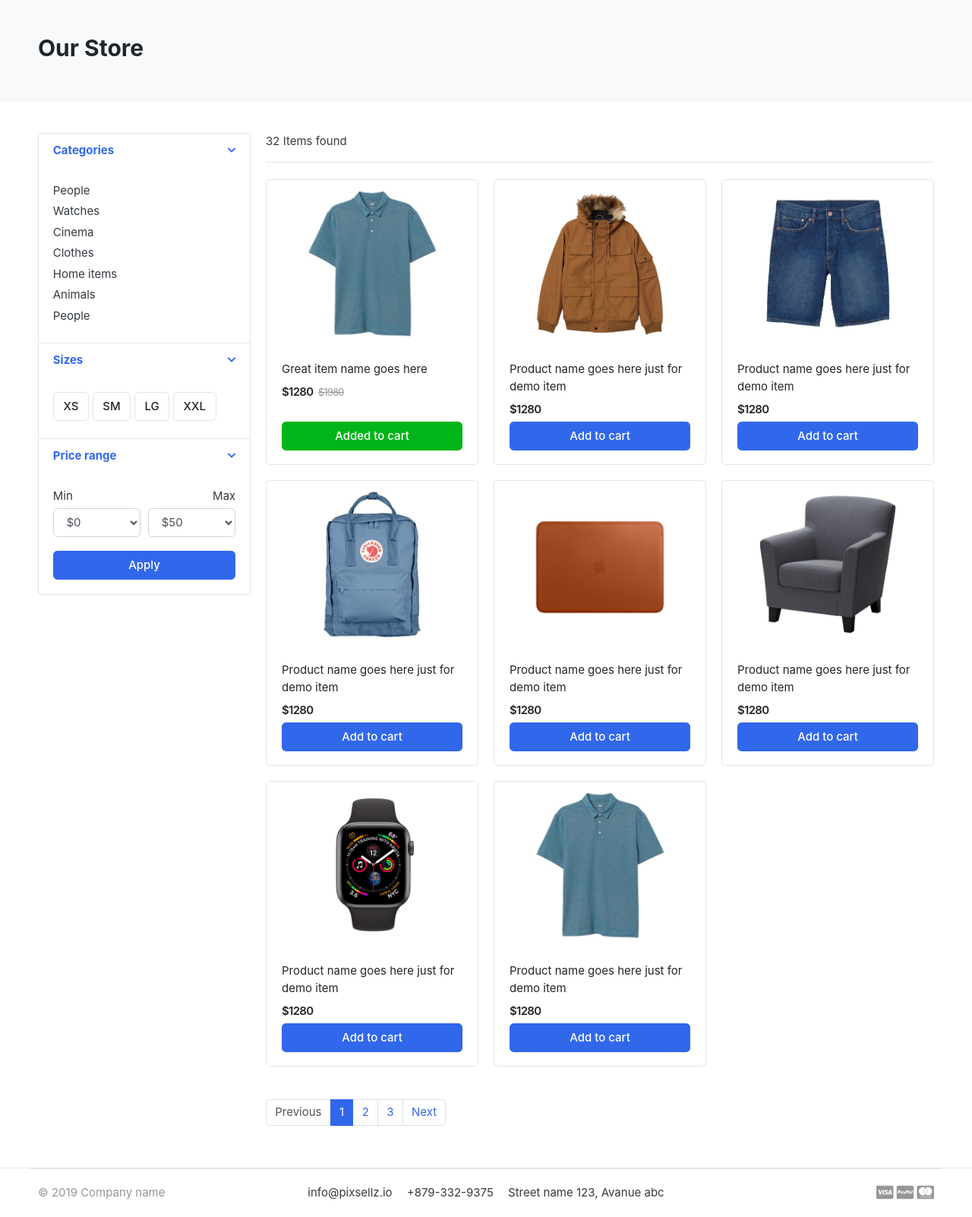
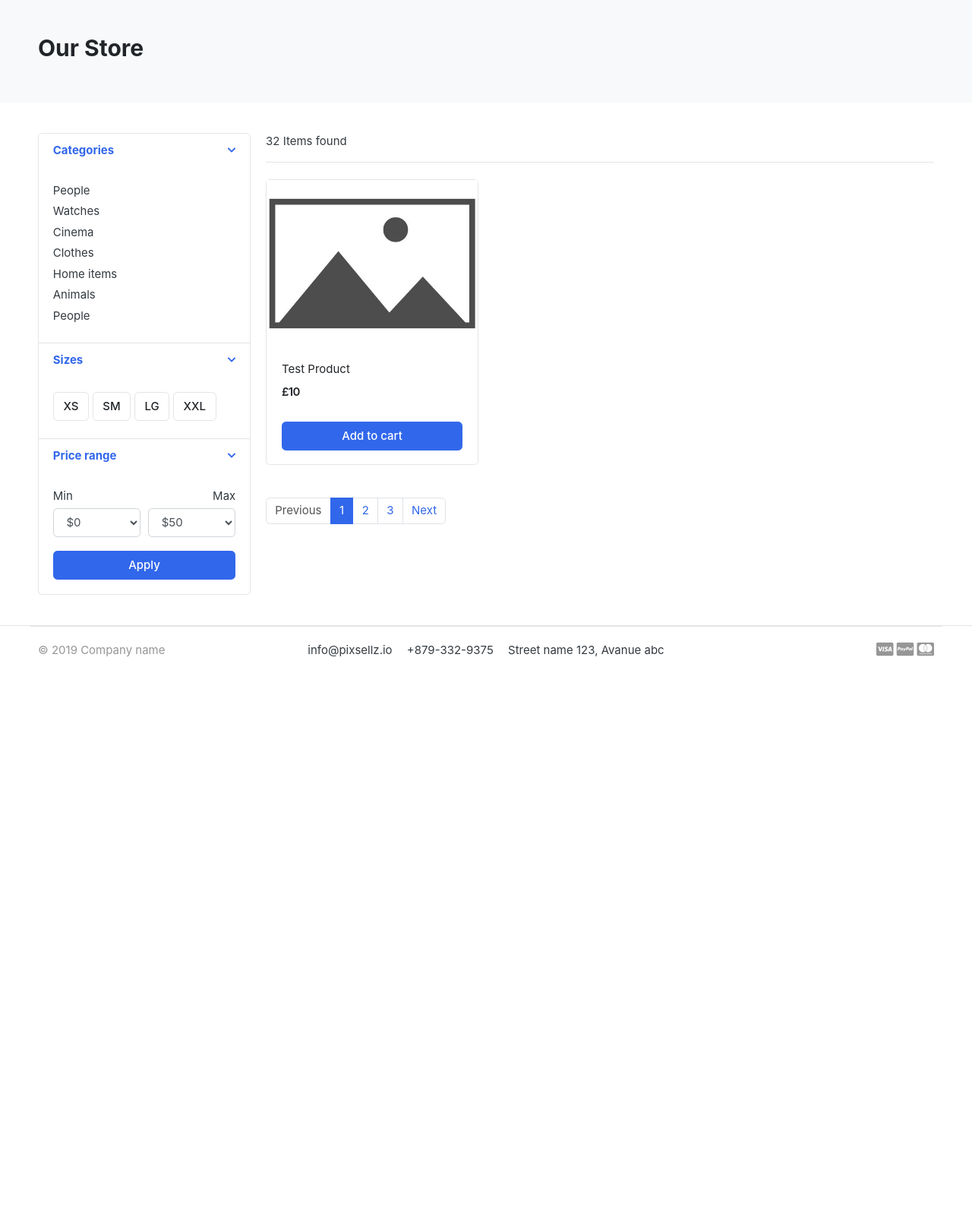
Before and after one commit to jayc595/InfiniteShopper, a Django app: template templates/store/store.html in a window 1280 px wide. Shown: the part 119-1721 px from the top of the page at 76% size. After the commit the page ends 984 px from the top, so only its background shows below. Run offline with Django 4.2, Linux system fonts and the light colour scheme; the template is opened without the code that fills it: values that come from a table or form of the project are taken from there, others are empty; data comes from the database, SQL or seed files in the repository; parts of the project's set-up code (start-up, migrations or seed data) failed here and were passed over; some libraries are stand-ins or nearby versions; some web fonts are replaced.

Commit message:
adds products to store page

```diff
--- a/templates/store/store.html
+++ b/templates/store/store.html
@@ -129,151 +129,27 @@
 </header><!-- sect-heading -->
 
 <div class="row">
+	{% for product in products %}
 	<div class="col-md-4">
 		<figure class="card card-product-grid">
 			<div class="img-wrap">
 
-				<img src="images/items/1.jpg">
+				<img src="{{ product.product_images.url }}">
 
 			</div> <!-- img-wrap.// -->
 			<figcaption class="info-wrap">
 				<div class="fix-height">
-					<a href="./product-detail.html" class="title">Great item name goes here</a>
+					<a href="./product-detail.html" class="title">{{ product.product_name }}</a>
 					<div class="price-wrap mt-2">
-						<span class="price">$1280</span>
-						<del class="price-old">$1980</del>
-					</div> <!-- price-wrap.// -->
-				</div>
-				<a href="#" class="btn btn-block btn-success">Added to cart </a>
-			</figcaption>
-		</figure>
-	</div> <!-- col.// -->
-
-	<div class="col-md-4">
-		<figure class="card card-product-grid">
-			<div class="img-wrap">
-				<img src="images/items/2.jpg">
-
-			</div> <!-- img-wrap.// -->
-			<figcaption class="info-wrap">
-				<div class="fix-height">
-					<a href="./product-detail.html" class="title">Product name goes here just for demo item</a>
-					<div class="price-wrap mt-2">
-						<span class="price">$1280</span>
+						<span class="price">£{{ product.product_price }}</span>
+<!--						<del class="price-old">£{{ product.product_price }}</del>  -->
 					</div> <!-- price-wrap.// -->
 				</div>
 				<a href="#" class="btn btn-block btn-primary">Add to cart </a>
 			</figcaption>
 		</figure>
 	</div> <!-- col.// -->
-
-	<div class="col-md-4">
-		<figure class="card card-product-grid">
-			<div class="img-wrap">
-				<img src="images/items/3.jpg">
-
-			</div> <!-- img-wrap.// -->
-			<figcaption class="info-wrap">
-				<div class="fix-height">
-					<a href="./product-detail.html" class="title">Product name goes here just for demo item</a>
-					<div class="price-wrap mt-2">
-						<span class="price">$1280</span>
-					</div> <!-- price-wrap.// -->
-				</div>
-				<a href="#" class="btn btn-block btn-primary">Add to cart </a>
-			</figcaption>
-		</figure>
-	</div> <!-- col.// -->
-
-	<div class="col-md-4">
-		<figure class="card card-product-grid">
-			<div class="img-wrap">
-				<img src="images/items/4.jpg">
-
-			</div> <!-- img-wrap.// -->
-			<figcaption class="info-wrap">
-				<div class="fix-height">
-					<a href="./product-detail.html" class="title">Product name goes here just for demo item</a>
-					<div class="price-wrap mt-2">
-						<span class="price">$1280</span>
-					</div> <!-- price-wrap.// -->
-				</div>
-				<a href="#" class="btn btn-block btn-primary">Add to cart </a>
-			</figcaption>
-		</figure>
-	</div> <!-- col.// -->
-
-	<div class="col-md-4">
-		<figure class="card card-product-grid">
-			<div class="img-wrap">
-				<img src="images/items/5.jpg">
-
-			</div> <!-- img-wrap.// -->
-			<figcaption class="info-wrap">
-				<div class="fix-height">
-					<a href="./product-detail.html" class="title">Product name goes here just for demo item</a>
-					<div class="price-wrap mt-2">
-						<span class="price">$1280</span>
-					</div> <!-- price-wrap.// -->
-				</div>
-				<a href="#" class="btn btn-block btn-primary">Add to cart </a>
-			</figcaption>
-		</figure>
-	</div> <!-- col.// -->
-
-	<div class="col-md-4">
-		<figure class="card card-product-grid">
-			<div class="img-wrap">
-				<img src="images/items/6.jpg">
-
-			</div> <!-- img-wrap.// -->
-			<figcaption class="info-wrap">
-				<div class="fix-height">
-					<a href="./product-detail.html" class="title">Product name goes here just for demo item</a>
-					<div class="price-wrap mt-2">
-						<span class="price">$1280</span>
-					</div> <!-- price-wrap.// -->
-				</div>
-				<a href="#" class="btn btn-block btn-primary">Add to cart </a>
-			</figcaption>
-		</figure>
-	</div> <!-- col.// -->
-
-	<div class="col-md-4">
-		<figure class="card card-product-grid">
-			<div class="img-wrap">
-				<img src="images/items/7.jpg">
-
-			</div> <!-- img-wrap.// -->
-			<figcaption class="info-wrap">
-				<div class="fix-height">
-					<a href="./product-detail.html" class="title">Product name goes here just for demo item</a>
-					<div class="price-wrap mt-2">
-						<span class="price">$1280</span>
-					</div> <!-- price-wrap.// -->
-				</div>
-				<a href="#" class="btn btn-block btn-primary">Add to cart </a>
-			</figcaption>
-		</figure>
-	</div> <!-- col.// -->
-
-	<div class="col-md-4">
-		<figure class="card card-product-grid">
-			<div class="img-wrap">
-				<img src="images/items/1.jpg">
-
-			</div> <!-- img-wrap.// -->
-			<figcaption class="info-wrap">
-				<div class="fix-height">
-					<a href="./product-detail.html" class="title">Product name goes here just for demo item</a>
-					<div class="price-wrap mt-2">
-						<span class="price">$1280</span>
-					</div> <!-- price-wrap.// -->
-				</div>
-				<a href="#" class="btn btn-block btn-primary">Add to cart </a>
-			</figcaption>
-		</figure>
-	</div> <!-- col.// -->
+	{% endfor %}
 </div> <!-- row end.// -->
 
 
```
Also changed, not shown: store/views.py (+7 -1 lines).
